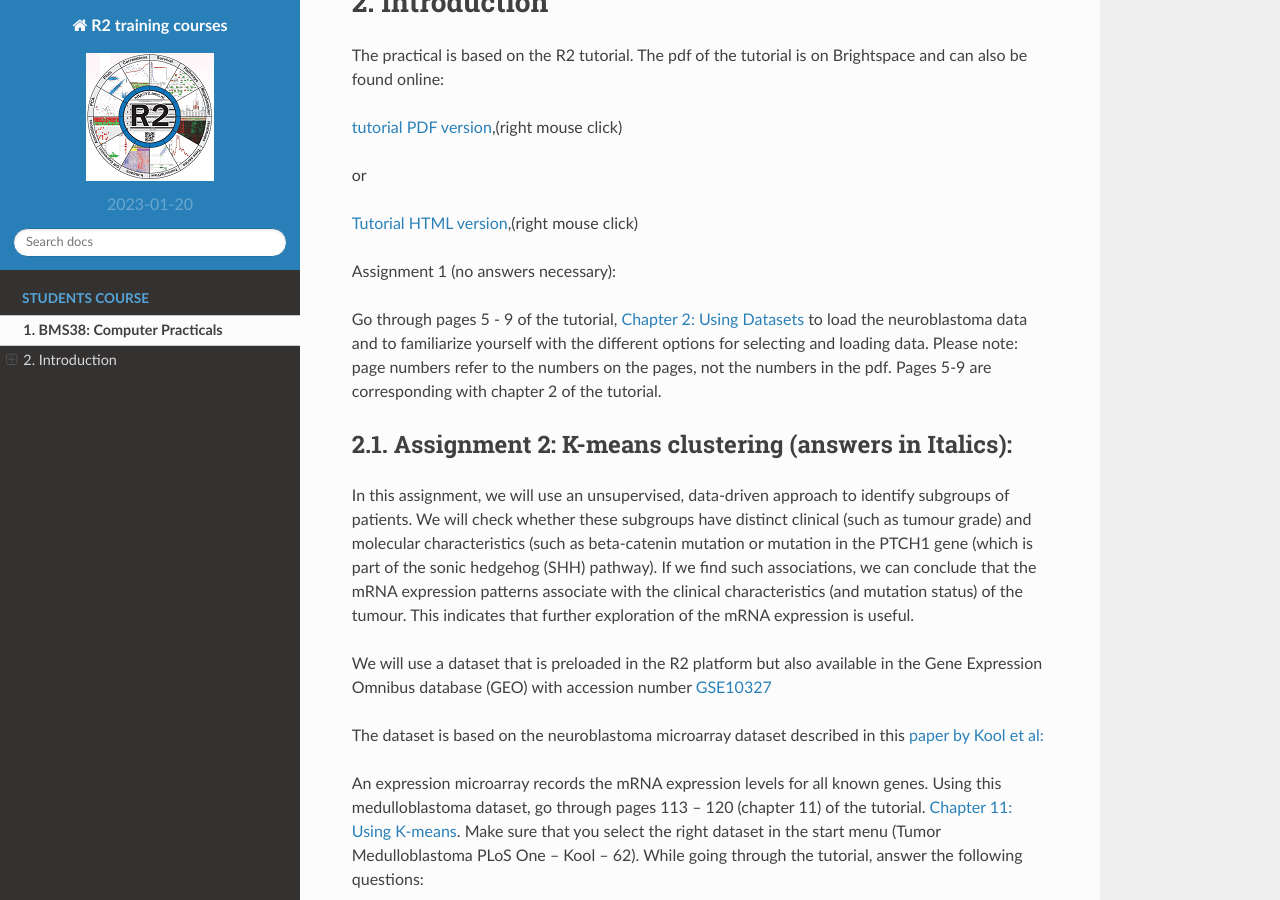
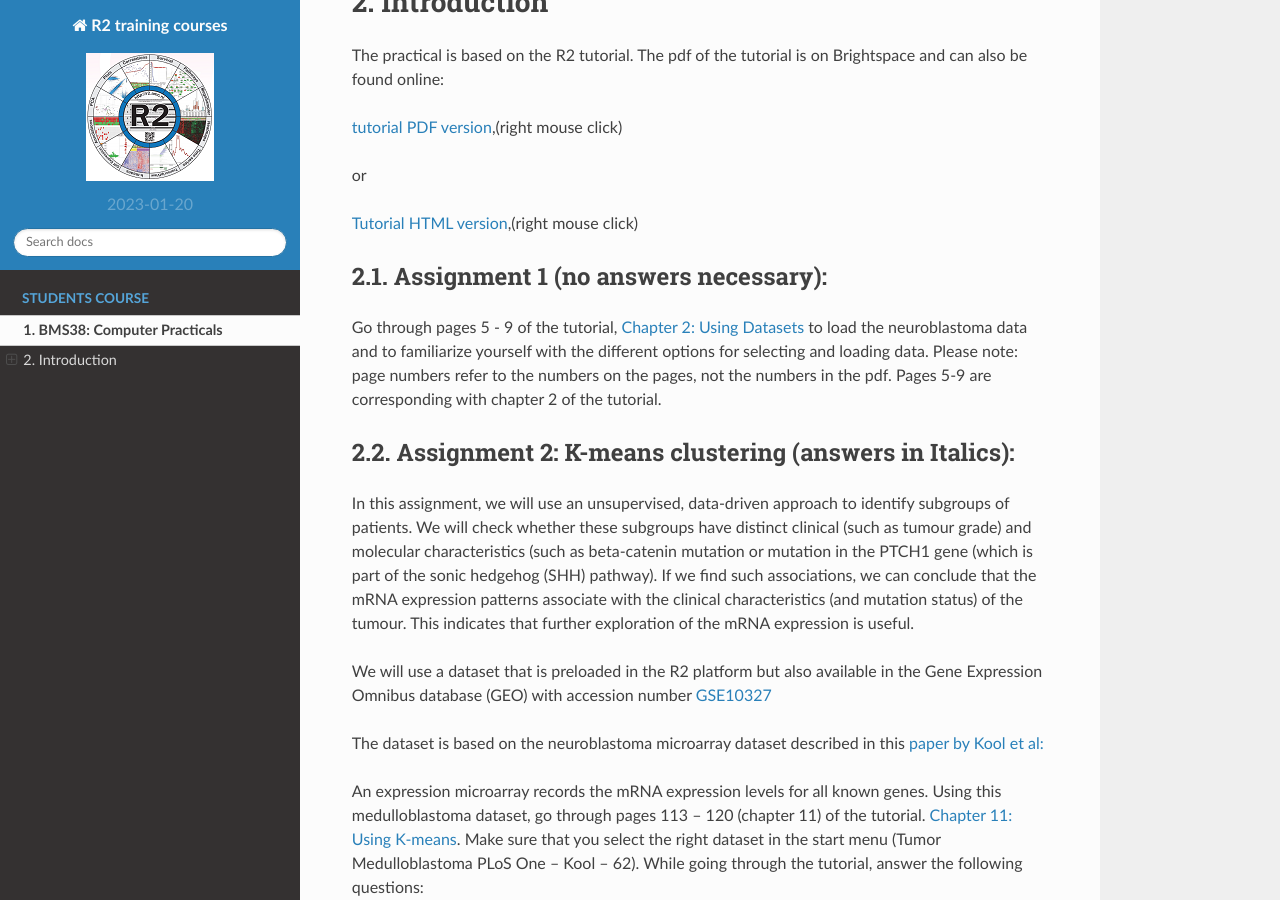
Before and after one commit to antronerds/r2-training-courses, a Sphinx documentation site: the page built from docs/x_omics_course_radboud.md, in a window 1280 px wide and 900 px high, scrolled down 465 px. Built offline with Sphinx 7.4.7 and the Read the Docs theme 2.0.0, drawn with Linux system fonts in a browser that asks for light colours; pages that are not in the unit, such as notebooks, are missing from menus; some of the changed text lies outside the part shown.

```diff
--- a/docs/x_omics_course_radboud.md
+++ b/docs/x_omics_course_radboud.md
@@ -36,7 +36,7 @@ or
 
 
 Assignment 1 (no answers necessary):
-
+----
 
 
 Go through pages 5 - 9 of the tutorial, [Chapter 2: Using Datasets](https://r2-tutorials.readthedocs.io/en/latest/Using_Datasets.html)  to load the neuroblastoma data and to familiarize yourself with the different options for selecting and loading data. Please note: page numbers refer to the numbers on the pages, not the numbers in the pdf. Pages 5-9 are corresponding with chapter 2 of the tutorial.
@@ -77,7 +77,8 @@ consistent? – *K-means clustering is based on a random seeding of the initial
 
 
 
-### Assignment 3: Principal component analysis (answers in Italics)
+Assignment 3: Principal component analysis (answers in Italics)
+----
 
 Principal component analysis (PCA) is another data-driven approach used to identify the major sources ofvariation in a multidimensional dataset. In the context of mRNA expression signatures in tumours, PCA may be used to identify subgroups of patients with similar mRNA expression profiles. This process is referred to as patient stratification.
 
@@ -92,7 +93,8 @@ Using the same medulloblastoma dataset, go through pages 155 – 160, [chapter 1
 
 10.	Using the lasso tool, select the samples with the lowest loadings on PC2, and make a separate sample groups from these. Perform a differential expression analysis between this groups of samples and the remaining samples (by selecting “Find differential expression between groups” from the main menu). Are some of the top differentially expressed in the expected pathways? What signalling pathway from KEGG is most differentially expressed? *– We selected the samples with high WNT signalling. AXIN2, DKK4 and WIF1 are among the top differentially expressed pathways. In the overrepresentation analysis the Wnt signalling pathway is significant, although other gene sets like “protein processing in the endoplasmatic reticulum” are even more significant*
 
-### Assignment 4: Identifying a biomarker signature in gene expression data
+Assignment 4: Identifying a biomarker signature in gene expression data
+----
 
 This assignment is about identifying genes that are differentially expressed (have different levels of mRNA) between different types of tumors. A basic differential expression analysis is usually done by linear regression (see also the lecture on integrative X-omics analysis). For each individual gene (mRNA), the mRNA expression level is expressed as a function of the outcome (such as survival after five years (yes/no)). A significant p-value reflects that the gene expression level is different between the tumor classes. In cases where there is just a single factor and no confounding effects (such as sex), the linear model simplifies to a Student’s t-test (two groups only) or one-way ANOVA (multiple groups). We usually assume that the data are normally distributed (although this is not always the case).
 
@@ -121,7 +123,8 @@ Go through pages 43-59 [Chapter 6: Differential expression](https://r2-tutorials
 
 17. Create X-Y plots and Volcano plots displaying the difference between survivors and non-survivors. What are the strong aspects of both visualizations and why do not all genes with large differences (fold-changes) have low p-values? You may want to inspect some individual genes for this. *– X-Y plots emphasize the genes with large differences (far from the diagonal) show differences as a function of the expression level (the higher expressed genes further to the top-right; Volcano plots show the relationship between fold-changes and p-values and facilitate the selection of genes with both high fold-changes and low p-values but disregard the level of expression. Genes with high fold-changes but low p-values display large intra-group variability.*
 
-### Assignment 5: pathway analysis
+Assignment 5: pathway analysis
+----
 
 In a pathway analysis, we evaluate in which molecular pathways or biological processes, the differentially expressed genes (or proteins or metabolites) function, and statistically evaluate whether there are many more genes (or proteins or metabolites) differentially expressed than would be expected by chance. This usually gives a stronger hint at the molecular pathways and biological processes that are altered than individual genes (or proteins or metabolites)
 
@@ -140,7 +143,8 @@ Go through pages 93-100 [Chapter 9: Pathway anaylsis](https://r2-tutorials.readt
 21. Create a visual representation of the pathway in which the deregulated genes are highlighted. Which protein complexes do the differentially expressed genes code for? *- Amongst others the helicase, ligase, DNA polymerase alpha, delta and epsilon, the MCM complex.*
 
 
-### Assignment 6: Integrative -omics analysis (methylation and expression)
+Assignment 6: Integrative -omics analysis (methylation and expression)
+----
 
 Now, we are going to correlate mRNA expression data with DNA methylation data. DNA methylation (in particular of promoter regions) is known to regulate gene expression levels. We will not have time to dive into very sophisticated multi-omics integration methods within the context of this assignment. Instead, we will look at simple (Pearson) correlations between the mRNA expression level of a gene and the methylation level of a genomic region in the neighborhood of that gene (so called associations in-cis). In a classical view on methylation, increased methylation levels of a genomic region is associated with more compact chromatin and suppression of gene expression levels. This means that the correlation value between mRNA and methylation level is negative, but positive associations may also occur.
 
```
